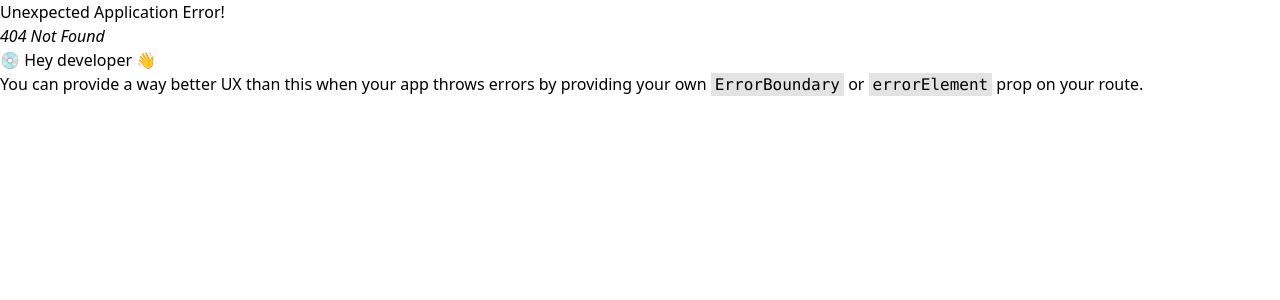
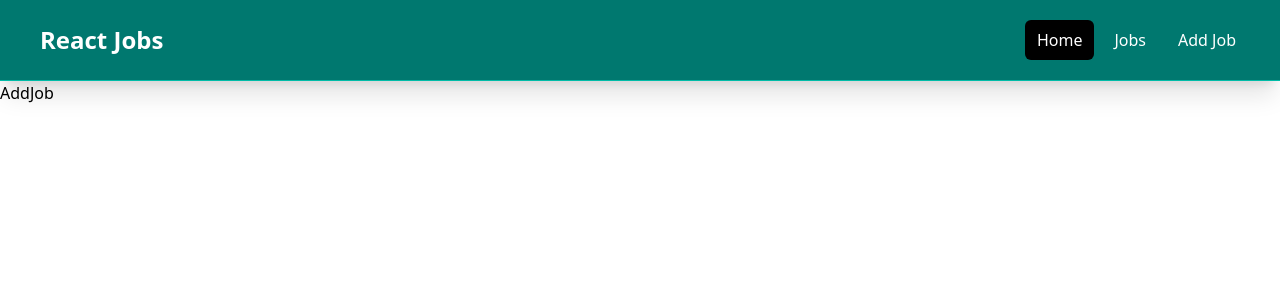
Before and after one commit to AmaduKamara/job-portal, a React (Vite) app: page /add-job in a window 1280 px wide. Before the commit this address had no page. Shown: the top 300 px of the page. Built offline with nearby package versions, Linux system fonts and the light colour scheme.

Commit message:
Create add-job page and set up the route

```diff
--- a/src/App.jsx
+++ b/src/App.jsx
@@ -7,12 +7,14 @@ import {
 import HomePage from "./pages/HomePage";
 import MainLayout from "./layout/MainLayout";
 import JobsPage from "./pages/JobsPage";
+import AddJob from "./pages/AddJob";
 
 const router = createBrowserRouter(
   createRoutesFromElements(
     <Route path='/' element={<MainLayout />}>
       <Route index element={<HomePage />} />
       <Route path='/jobs' element={<JobsPage />} />
+      <Route path='/add-job' element={<AddJob />} />
     </Route>
   )
 );
--- /dev/null
+++ b/src/pages/AddJob.jsx
@@ -0,0 +1,9 @@
+import React from 'react'
+
+const AddJob = () => {
+  return (
+    <div>AddJob</div>
+  )
+}
+
+export default AddJob
```
